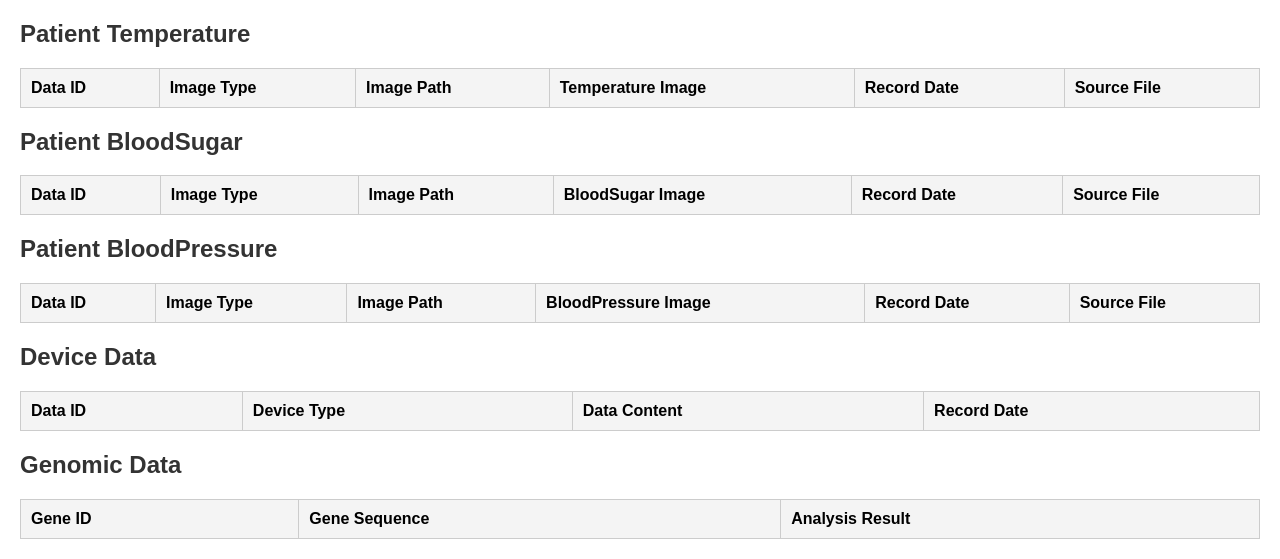
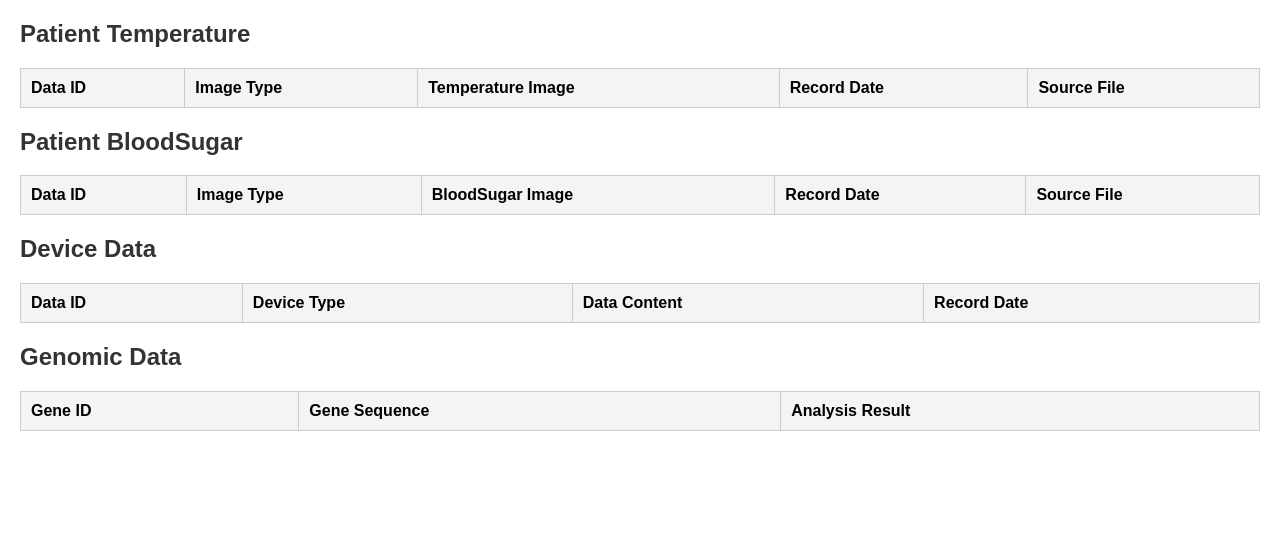
Before and after one commit to EnjunDu/jiruandatabase, a Django app: template MedicDataBase/Data_Manage/templates/patient_detail.html in a window 1280 px wide. Shown: the part 508-1067 px from the top of the page. After the commit the page ends 939 px from the top, so only its background shows below. Run offline with Django 5.2, Linux system fonts and the light colour scheme; the template is opened without the code that fills it, so the values that code supplies are empty.

Commit message:
Changes to be committed: 	new file:   2.png 	modified:   MedicDataBase/Data_Manage/__pycache__/admin.cpython-311.pyc 	modified:   MedicDataBase/Data_Manage/__pycache__/models.cpython-311.pyc 	modified:   MedicDataBase/Data_Manage/__pycache__/views.cpython-311.pyc 	modified:   MedicDataBase/Data_Manage/admin.py 	new file:   MedicDataBase/Data_Manage/migrations/0004_bloodpressure_bloodsugar.py 	new file:   MedicDataBase/Data_Manage/migrations/__pycache__/0004_bloodpressure_bloodsugar.cpython-311.pyc 	modified:   MedicDataBase/Data_Manage/models.py 	modified:   MedicDataBase/Data_Manage/templates/patient_detail.html 	modified:   MedicDataBase/Data_Manage/views.py 	modified:   tmp2.py

```diff
--- a/MedicDataBase/Data_Manage/admin.py
+++ b/MedicDataBase/Data_Manage/admin.py
@@ -13,5 +13,5 @@ admin.site.register(Hospital)
 admin.site.register(Patient)
 admin.site.register(Standardvideo)
 admin.site.register(Temperature)
-admin.site.register(BloodPressure)
-admin.site.register(BloodSugar)
+admin.site.register(Bloodpressure)
+admin.site.register(Bloodsugar)
--- a/MedicDataBase/Data_Manage/templates/patient_detail.html
+++ b/MedicDataBase/Data_Manage/templates/patient_detail.html
@@ -108,7 +108,6 @@
         <tr>
             <th>Data ID</th>
             <th>Image Type</th>
-            <th>Image Path</th>
             <th>Temperature Image</th>
             <th>Record Date</th>
             <th>Source File</th>
@@ -117,7 +116,6 @@
         <tr>
             <td>{{ temperature.dataid }}</td>
             <td>{{ temperature.imagetype }}</td>
-            <td>{{ temperature.imagepath }}</td>
             <td>
                 {% if temperature.image %}
                 <img src="{% url 'temperature_image' temperature.dataid %}" alt="Temperature Image" width="100">
@@ -134,7 +132,6 @@
         <tr>
             <th>Data ID</th>
             <th>Image Type</th>
-            <th>Image Path</th>
             <th>BloodSugar Image</th>
             <th>Record Date</th>
             <th>Source File</th>
@@ -143,7 +140,6 @@
         <tr>
             <td>{{ bloodsugar.dataid }}</td>
             <td>{{ bloodsugar.imagetype }}</td>
-            <td>{{ bloodsugar.imagepath }}</td>
             <td>
                 {% if bloodsugar.image %}
                 <img src="{% url 'bloodsugar_image' bloodsugar.dataid %}" alt="BloodSugar Image" width="100">
@@ -151,32 +147,6 @@
             </td>
             <td>{{ bloodsugar.recorddate }}</td>
             <td><a href="{% url 'source_bloodsugar' bloodsugar.dataid %}">Download CSV</a></td>
-        </tr>
-        {% endfor %}
-    </table>
-
-    <h2>Patient BloodPressure</h2>
-    <table>
-        <tr>
-            <th>Data ID</th>
-            <th>Image Type</th>
-            <th>Image Path</th>
-            <th>BloodPressure Image</th>
-            <th>Record Date</th>
-            <th>Source File</th>
-        </tr>
-        {% for bloodpressure in patient_bloodpressures %}
-        <tr>
-            <td>{{ bloodpressure.dataid }}</td>
-            <td>{{ bloodpressure.imagetype }}</td>
-            <td>{{ bloodpressure.imagepath }}</td>
-            <td>
-                {% if bloodpressure.image %}
-                <img src="{% url 'bloodpressure_image' bloodpressure.dataid %}" alt="BloodPressure Image" width="100">
-                {% endif %}
-            </td>
-            <td>{{ bloodpressure.recorddate }}</td>
-            <td><a href="{% url 'source_bloodpressure' bloodpressure.dataid %}">Download CSV</a></td>
         </tr>
         {% endfor %}
     </table>
```
Also changed, not shown: MedicDataBase/Data_Manage/models.py (+9 -8 lines), MedicDataBase/Data_Manage/views.py (+8 -8 lines), tmp2.py (+22 -18 lines), 2.png (added), MedicDataBase/Data_Manage/migrations/0004_bloodpressure_bloodsugar.py (added).
